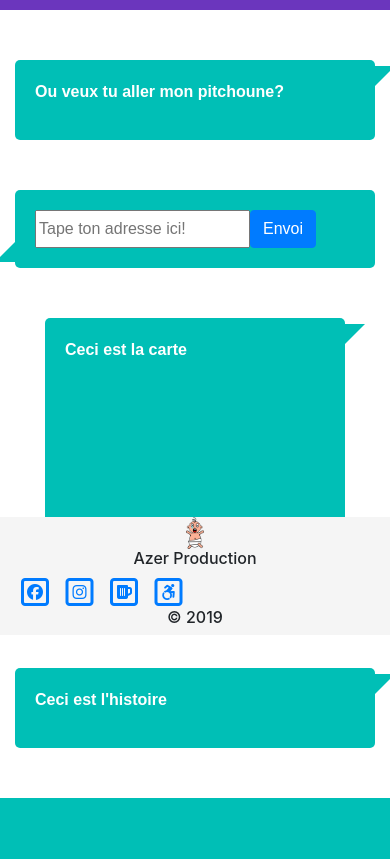
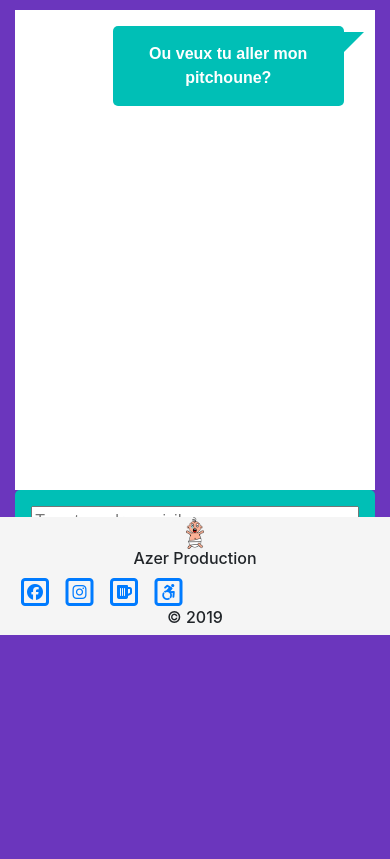
Before and after one commit to Azer1338/Grandby_bot, a Flask app: page / in a window 390 px wide. Shown: the part 209-1068 px from the top of the page. Before the commit the page ends 1007 px from the top, so only its background shows below. Run offline with Flask 2, Linux system fonts and the light colour scheme; some libraries are stand-ins or nearby versions.

Commit message:
Interaction  with interface and API OK. Design two main sections modified.

```diff
--- a/GrandPy_BotApp/static/css/custom.css
+++ b/GrandPy_BotApp/static/css/custom.css
@@ -1,3 +1,5 @@
+/* ---SECTION--- */
+/* Main section */
 header{
 	background-color : #D2A6FF;
 }
@@ -21,6 +23,11 @@
     margin-right: auto
 }
 
+p{
+	margin: 0em;
+}
+/* ---CLASS--- */
+/* Main section */
 .HeaderText{
 	text-align: center
 }
@@ -41,16 +48,11 @@
 
 }
 
-#Tchat {
-	background-color: white;
-	min-height:300px;
-}
-
+/* Bubble design*/
 .bubble{
-	width: auto;
-	margin: 50px auto;
+	margin: 1em 1em 1em 1em;
 	background: #00bfb6;
-	padding: 20px;
+	padding: 1em;
 	text-align: center;
 	font-weight: 900;
 	color: #fff;
@@ -59,6 +61,15 @@
 	border-radius: 5px;
 }
 
+.right{
+	margin-left: 25%;
+}
+
+.left{
+	margin-right: 25%;
+}
+
+/* Triangle close to the bubble design*/
 .bubble_right:before {
 	content: "";
 	width: 0px;
@@ -72,6 +83,7 @@
 	top: 6px;
 }
 
+/* Triangle close to the bubble design*/
 .bubble_left:before {
 	content: "";
 	width: 0px;
@@ -85,7 +97,37 @@
 	bottom: 6px;
 }
 
+.user-input{
+	margin-bottom: 2%;
+	background: #00bfb6;
+	padding: 1em;
+	text-align: center;
+	font-weight: 900;
+	color: #fff;
+	font-family: arial;
+	position:relative;
+	border-radius: 5px;
+}
+
+/* ---ID--- */
+/* Main section */
 #googleMap{
 	height:300px;
-	width:300px;
+	min-width:300px;
 }
+
+/* Text bar bubble design*/
+#Input_bar{
+	margin:0.1%;
+}
+#User_destination{
+	width : 100%;
+}
+
+/*Tchat area*/
+#Tchat {
+	background-color: white;
+	min-height:300px;
+	overflow: auto;
+	height: 30em;
+}
--- a/GrandPy_BotApp/templates/index.html
+++ b/GrandPy_BotApp/templates/index.html
@@ -2,41 +2,44 @@
 
 {% block content %}
 <div class="container-fluid">
-	<!-- Tchat Zone -->
-	<div class="row d-flex justify-content-center">
-		<div class="col-md-6" id="Tchat">
+	<div class="row d-flex justify-content-around">
+		<!-- Left section -->
+		<div class="col-md-5">
+
+			<!-- Tchat Zone -->
+			<div class="col-md-12" id="Tchat">
 
 			<!-- GrandPy -->
-			<div class="row bubble bubble_right">
+			<div class="row bubble_right bubble right">
 				<p>
 					Ou veux tu aller mon pitchoune?
 				</p>
 			</div>
 
-			<!-- User -->
-			<div class="row bubble bubble_left">
-				<input id="User_destination" placeholder="Tape ton adresse ici!">
-					<button href ={{ url_for('result') }} id="Destination_btn" class="btn btn-primary" type="button" required="True">
-						Envoi
-					</button>
-				</input>
+		</div>
+
+			<!-- User's input -->
+			<div class="col-md-12 user-input">
+				<div id="Input_bar" class="row">
+					<input id="User_destination" placeholder="Tape ton adresse ici!">
+					</input>
+				</div>
 			</div>
 
-			<!-- Map -->
-			<div class="row bubble bubble_right" id="googleMap">
+		</div>
+
+		<!-- Left section -->
+		<div class="col-md-5">
+
+		<!-- Maps -->
+			<div class="col-md-12" id="googleMap">
 				<p>
 					Ceci est la carte
 				</p>
 			</div>
 
-			<!-- MediaWiki -->
-			<div class="row bubble bubble_right" id="mediaWiki">
-				<p>
-					Ceci est l'histoire
-				</p>
-			</div>
-
 		</div>
 	</div>
+
 </div>
 {% endblock %}
--- a/GrandPy_BotApp/views.py
+++ b/GrandPy_BotApp/views.py
@@ -21,16 +21,14 @@
 @app.route('/result/')
 def result():
 
-	# Creation a query
+	# Gather the sentence from User
 	Minot = User()
-
-	# Gather the sentence from User
 	Minot.query = request.args.get('query')
 
 	# Parse it
 	Minot.parse_query_method()
 
-	# Generate location reference from USer's query
+	# Generate location reference from User's query
 	Place = GoogleMapAPI()
 	Place.placeName = Minot.query
 	Place.geocode()
@@ -38,23 +36,25 @@
 	# Message
 	print("---MAPS---")
 	print("lat: %2.5f || lng: %2.5f" % (Place.lat,Place.lng))
+	#
 
 	# Generation of a MediaWiki instance
-	wikipedia = MediaWiki()
+	WikiSearch = MediaWiki()
 
 	# Set french as language
-	wikipedia.set_api_url(api_url=u'https://fr.wikipedia.org/w/api.php', lang=u'en')
+	WikiSearch.set_api_url(api_url=u'https://fr.wikipedia.org/w/api.php', lang=u'en')
 
 	# Generate the place name from the lat lng
-	json_loc = wikipedia.geosearch(latitude= Place.lat, longitude=Place.lng)
+	json_loc = WikiSearch.geosearch(latitude= Place.lat, longitude=Place.lng)
 
 	# Search introduction sentence about the place
-	json_search = wikipedia.opensearch(json_loc[0], results=1)
+	json_search = WikiSearch.opensearch(json_loc[0], results=1)
 
 	# Message
 	print("---MediaWiki---")
 	print(json_loc[0])
 	print(json_search[0][1])
+	#
 
 	# Return
 	return jsonify(result = Minot.query,
```
Also changed, not shown: GrandPy_BotApp/MediaWiki.py (deleted, +0 -10 lines), GrandPy_BotApp/static/js/custom.js (+58 -20 lines).
